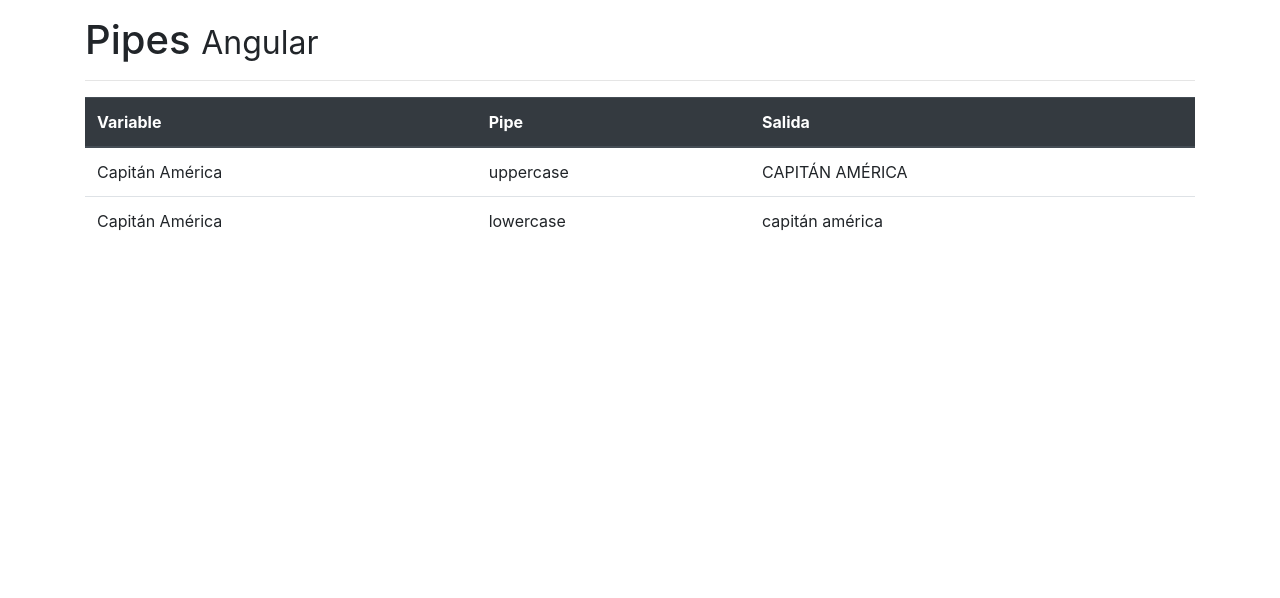
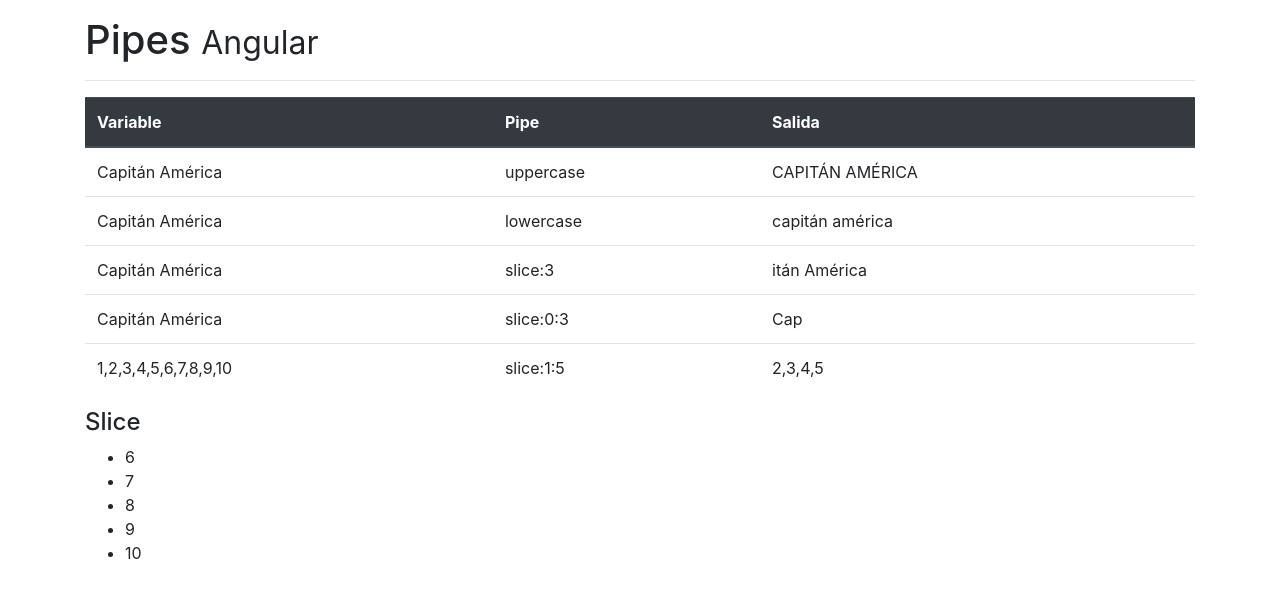
Before and after one commit to JoeyMP/angular, an Angular app in the folder curso/03-pipes/: page / in a window 1280 px wide. Shown: the top 598 px of the page. Built offline with nearby package versions, Linux system fonts and the light colour scheme.

Commit message:
pipes-slice

```diff
--- a/curso/03-pipes/src/app/app.component.html
+++ b/curso/03-pipes/src/app/app.component.html
@@ -21,7 +21,27 @@
           <td> lowercase</td>
           <td>{{nombre | lowercase}}</td>
         </tr>
+        <tr>
+          <td>{{nombre}}</td>
+          <td> slice:3</td>
+          <td>{{nombre | slice:3}}</td>
+        </tr>
+        <tr>
+          <td>{{nombre}}</td>
+          <td> slice:0:3</td>
+          <td>{{nombre | slice:0:3}}</td>
+        </tr>
+        <tr>
+          <td>{{arreglo}}</td>
+          <td> slice:1:5</td>
+          <td>{{arreglo | slice:1:5}}</td>
+        </tr>
       </tbody>
     </table>
+
+    <h4>Slice</h4>
+    <ul>
+      <li *ngFor="let item of arreglo | slice:5:20">{{item}}</li>
+    </ul>
   </div>
 </div>
--- a/curso/03-pipes/src/app/app.component.ts
+++ b/curso/03-pipes/src/app/app.component.ts
@@ -7,4 +7,5 @@
 })
 export class AppComponent {
   nombre : string = 'Capitán América';
+  arreglo = [1,2,3,4,5,6,7,8,9,10];
 }
```
